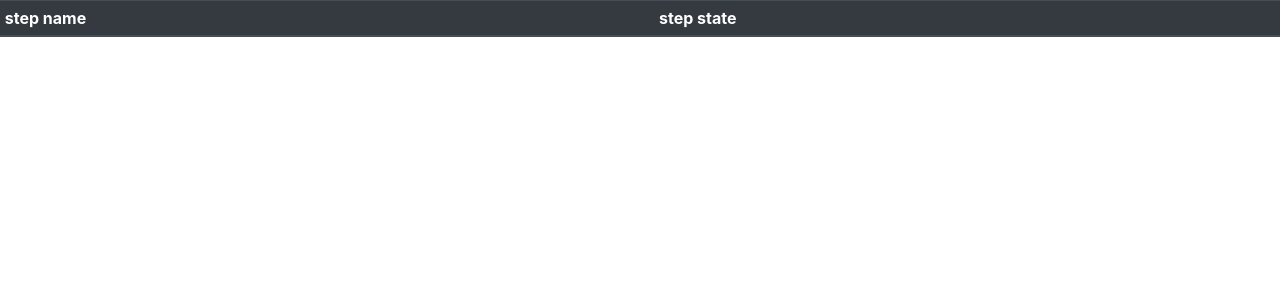
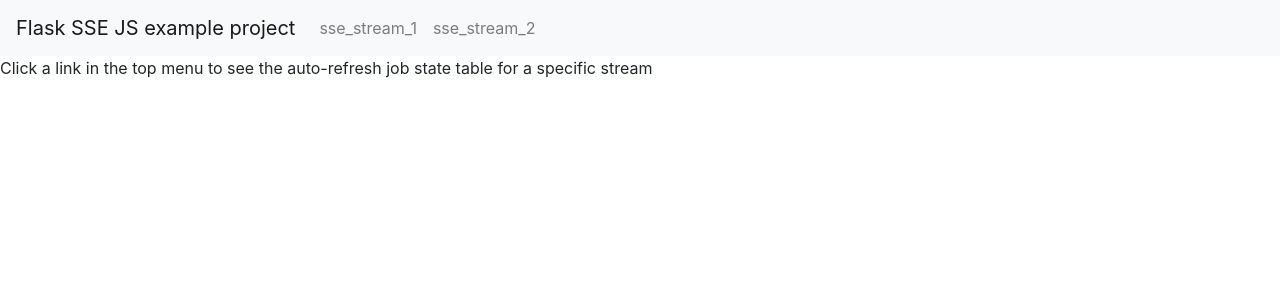
Before and after one commit to datahappy1/flask_sse_example_project, a Flask app: page / in a window 1280 px wide. Shown: the top 300 px of the page. Run offline with Flask 2, Linux system fonts and the light colour scheme; data that the repository does not hold is empty; some libraries are stand-ins or nearby versions.

Commit message:
initial commit

```diff
--- a/flaskr/__main__.py
+++ b/flaskr/__main__.py
@@ -1,23 +1,43 @@
-from flask import Flask, render_template, Response, session, url_for, redirect, request
+import os
+from flask import Flask, render_template, send_from_directory
 from waitress import serve
-from flaskr.lib import job_runner
+from flaskr.blueprints.sse_stream_1 import SSE_STREAM_1
+from flaskr.blueprints.sse_stream_2 import SSE_STREAM_2
 
 app = Flask(__name__)
 
-@app.route('/')
+app.register_blueprint(SSE_STREAM_1)
+app.register_blueprint(SSE_STREAM_2)
+
+BLUEPRINTS_REGISTERED = app.blueprints.keys()
+THREADS = len(BLUEPRINTS_REGISTERED)
+
+@app.context_processor
+def menu_items():
+    menu_items = enumerate(BLUEPRINTS_REGISTERED)
+    return dict(menu_items=menu_items)
+
+
+@app.route('/favicon.ico')
+def favicon():
+    return send_from_directory(os.path.join(app.root_path, 'static'),
+                               'favicon.ico',mimetype='image/vnd.microsoft.icon')
+
+
+@app.route('/', methods=['GET'])
 def main():
     return render_template('index.html')
 
 
-@app.route('/streams/', methods = ['GET'])
-def stream():
-    def eventStream():
-        while True:
-            stream = 'data: {}\n\n'.format(job_runner.fetch_step_states())
-            yield stream
-
-    return Response(eventStream(), mimetype="text/event-stream")
+@app.route('/<string:stream_name>', methods=['GET'])
+def stream(stream_name):
+    if stream_name not in BLUEPRINTS_REGISTERED:
+        return render_template('error_page.html',
+                               template_error_message='stream not found in imported Flask Blueprints')
+    else:
+        return render_template('stream.html',
+                               template_stream_name=stream_name)
 
 
 if __name__ == "__main__":
-    serve(app, host='0.0.0.0', port=80)
+    serve(app, host='0.0.0.0', port=80, threads=THREADS)
--- a/flaskr/lib/job_runner.py
+++ /dev/null
@@ -1,14 +0,0 @@
-import random
-import time
-import json
-
-def fetch_step_states():
-    j1= [{'step_name': 'step1', 'step_state': 'running'}, {'step_name': 'step2', 'step_state': 'pending'}, {'step_name': 'step3', 'step_state': 'finished'}]
-    j2= [{'step_name': 'step1', 'step_state': 'pending'}, {'step_name': 'step2', 'step_state': 'failed'}, {'step_name': 'step3', 'step_state': 'finished'}]
-
-    if random.randint(0, 2) == 1:
-        time.sleep(1)
-        return json.dumps(j1)
-    else:
-        time.sleep(2)
-        return json.dumps(j2)
--- a/flaskr/templates/index.html
+++ b/flaskr/templates/index.html
@@ -1,41 +1,26 @@
-<!DOCTYPE html>
-<html lang="en">
-<head>
-    <meta charset="UTF-8">
-    <title>Flask SSE JS Example project</title>
-    <link rel="stylesheet" href="https://stackpath.bootstrapcdn.com/bootstrap/4.3.1/css/bootstrap.min.css" integrity="sha384-ggOyR0iXCbMQv3Xipma34MD+dH/1fQ784/j6cY/iJTQUOhcWr7x9JvoRxT2MZw1T" crossorigin="anonymous">
-</head>
-<body>
+{% extends "layout.html" %}
+{% block content %}
 
-<table id="target_table" class="table table-sm">
-    <thead class="thead-dark">
-        <tr>
-            <th>step name</th>
-            <th>step state</th>
-        </tr>
-    </thead>
-    <tbody id="target_body">
-        <!--here go the SSE stream rows transformed from JSON to HTML in the script below-->
-    </tbody>
-</table>
+<nav class="navbar navbar-expand-lg navbar-light bg-light">
+    <a class="navbar-brand" href="{{ url_for('main') }}">Flask SSE JS example project</a>
+    <div class="collapse navbar-collapse" id="navbarSupportedContent">
+        <ul class="navbar-nav mr-auto">
+            {% for item in menu_items %}
+                <li class="nav-item">
+                    <a class="nav-link" href="{{ url_for('stream', stream_name=item[1]) }}" target="stream">{{ item[1] }}</a>
+                </li>
+            {% endfor %}
+        </ul>
+    </div>
+</nav>
 
-<script src="https://cdnjs.cloudflare.com/ajax/libs/json2html/1.3.0/json2html.min.js"></script>
-<script type="text/javascript">
+<div>
+    <p>
+    Click a link in the top menu to see the auto-refresh job state table for a specific stream
+    </p>
+</div>
 
-let template = {'<>':'tr','html':[
-                    {'<>':'td','text':'${step_name}'},
-                    {'<>':'td','text':'${step_state}'}
-                ]};
+{% block stream %}
+{% endblock %}
 
-var targetContainer = document.getElementById("target_body");
-
-var eventSource = new EventSource("/streams/")
-  eventSource.onmessage = function(e) {
-  console.log(e.data);
-  targetContainer.innerHTML = json2html.transform(e.data,template);
-};
-
-</script>
-
-</body>
-</html>
+{% endblock %}
--- /dev/null
+++ b/flaskr/templates/layout.html
@@ -0,0 +1,14 @@
+<!DOCTYPE html>
+<html lang="en">
+<head>
+    <meta charset="UTF-8">
+    <title>Flask SSE JS Example project</title>
+    <link rel="stylesheet" href="https://stackpath.bootstrapcdn.com/bootstrap/4.3.1/css/bootstrap.min.css"
+          integrity="sha384-ggOyR0iXCbMQv3Xipma34MD+dH/1fQ784/j6cY/iJTQUOhcWr7x9JvoRxT2MZw1T"
+          crossorigin="anonymous">
+</head>
+<body>
+    {% block content %}
+    {% endblock %}
+</body>
+</html>
```
Also changed, not shown: flaskr/blueprints/sse_stream_1.py (added, +14 -0 lines), flaskr/blueprints/sse_stream_2.py (added, +14 -0 lines), flaskr/templates/error_page.html (added, +7 -0 lines), flaskr/templates/stream.html (added, +36 -0 lines), flaskr/workers/job_runner.py (added, +20 -0 lines), README.md, flaskr/blueprints/__init__.py (added), flaskr/static/favicon.ico (added), flaskr/workers/__init__.py (added), 1 other file.
